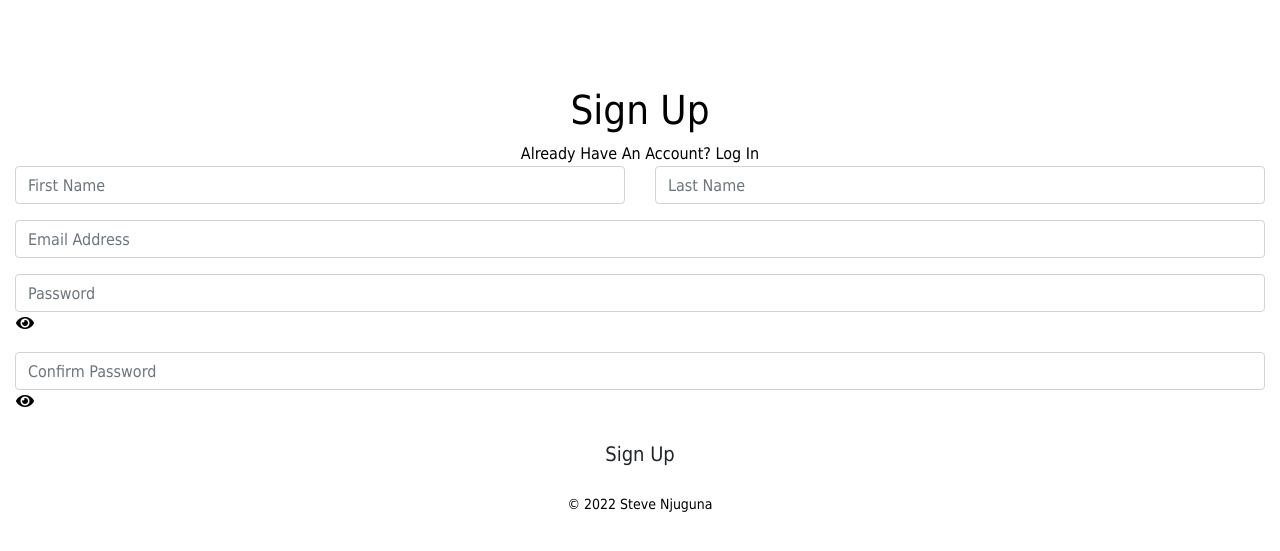
After one commit to steve-njuguna-k/Flask-Bug-Tracker, a Flask app: page /register in a window 1280 px wide. The commit adds this page. Shown: the top 551 px of the page. Run offline with Flask 2, Linux system fonts and the light colour scheme; some libraries are stand-ins or nearby versions.

Commit message:
Added login & register forms & pages

```diff
--- a/app/__init__.py
+++ b/app/__init__.py
@@ -1,5 +1,9 @@
 from flask import Flask
+from dotenv import load_dotenv
 
 app = Flask(__name__)
 
+load_dotenv('.env')
+app.config.from_pyfile('config.py')
+
 from app import views
--- a/app/forms.py
+++ b/app/forms.py
@@ -0,0 +1,17 @@
+from flask_wtf import FlaskForm
+from wtforms import StringField, PasswordField, SubmitField, BooleanField
+from wtforms.validators import DataRequired, Email, Length, EqualTo
+
+class LoginForm(FlaskForm):
+    email = StringField(label='Email Address', validators=[DataRequired(), Email(message='⚠️ Enter A Valid Email Address!')], render_kw={"placeholder": "Email Address"})
+    password = PasswordField(label='Password', validators=[DataRequired(), Length(min=6, max=255,  message='⚠️ Password strength must be between %(min)d and %(max)d characters!')], render_kw={"placeholder": "Password"})
+    show_password = BooleanField('Show password', id='check')
+    submit = SubmitField(label=('Log In'))
+
+class RegisterForm(FlaskForm):
+    first_name = StringField(label='First Name', validators=[DataRequired(), Length(min=3, max=255,  message='⚠️ Name length must be between %(min)d and %(max)d characters!')], render_kw={"placeholder": "First Name"})
+    last_name = StringField(label='Last Name', validators=[DataRequired(), Length(min=3, max=255,  message='⚠️ Name length must be between %(min)d and %(max)d characters!')], render_kw={"placeholder": "Last Name"})
+    email = StringField(label='Email Address', validators=[DataRequired(), Email(message='⚠️ Enter A Valid Email Address!')], render_kw={"placeholder": "Email Address"})
+    password = PasswordField(label='Password', validators=[DataRequired(), Length(min=6, max=255,  message='⚠️ Password strength must be between %(min)d and %(max)d characters!')], render_kw={"placeholder": "Password"})
+    confirm_password = PasswordField(label='Confirm Password', validators=[DataRequired(), EqualTo('password', message='⚠️ The Passwords Entered Do Not Match!')], render_kw={"placeholder": "Confirm Password"})
+    submit = SubmitField(label=('Sign Up'))
--- a/app/templates/Navbar.html
+++ b/app/templates/Navbar.html
@@ -23,9 +23,9 @@
                 </ul>
                 <div class="d-flex">
                     <div class="dropdown">
-                        <button class="btn btn-md btn-primary ms-3" id="dropdownMenuButton" data-toggle="dropdown" aria-expanded="false" style="margin-left: 30px;">
-                        Register | Log In
-                        </button>
+                        <a href="{{ url_for('login') }}">
+                            <button class="btn btn-md btn-primary ms-3" id="dropdownMenuButton" data-toggle="dropdown" aria-expanded="false" style="margin-left: 30px;">Register | Log In</button>
+                        </a>
                         <div class="dropdown-menu" aria-labelledby="dropdownMenuButton">
                             <a class="dropdown-item" href="#"><i class="fal fa-user-alt"></i> My Profile</a>
                             <a class="dropdown-item" href="#"><i class="fal fa-file-alt"></i> My Bugs</a>
--- /dev/null
+++ b/app/templates/Register.html
@@ -0,0 +1,67 @@
+{% extends "Base.html" %}
+
+{% block content %}
+    {% with messages = get_flashed_messages(with_categories=true) %}
+        {% if messages %}
+            {% for category, message in messages %}
+                <div class="alert alert-{{ category }} alert-dismissible fade show text-center" role="alert">
+                    <span>{{ message }}</span>
+                    <button type="button" class="close" data-dismiss="alert" aria-label="Close">
+                    <span aria-hidden="true">&times;</span>
+                    </button>
+                </div>
+            {% endfor %}
+        {% endif %}
+    {% endwith %}
+
+    <div class="signup-form">
+        <form action="" method="POST">
+            {{ form.csrf_token }}
+            {% for field, errors in form.errors.items() %}
+                <div class="alert alert-danger alert-dismissible fade show" role="alert">
+                    {{ ', '.join(errors) }}
+                    <button type="button" class="close" data-dismiss="alert" aria-label="Close">
+                    <span aria-hidden="true">&times;</span>
+                    </button>
+                </div>
+            {% endfor %}
+            <a href="{{ url_for('home') }}">
+                <h4 class="logo text-center"><span class="logocolour"><i class="far fa-code fa-lg fa-3x"></i></span></h4>
+            </a>
+            <h1 class="text-center" style="margin-top: 30px;">Sign Up</h1>
+            <div class="hint-text text-center">Already Have An Account? <a href="{{ url_for('login') }}">Log In</a></div>
+            <div class="form-group">
+                <div class="row">
+                    <div class="col">
+                        {{ form.first_name(class="form-control", placeholder="First Name") }}
+                    </div>
+                    <div class="col">
+                        {{ form.last_name(class="form-control", placeholder="Last Name") }}
+                    </div>
+                </div>
+            </div>
+            <div class="form-group">
+                {{ form.email(class="form-control", placeholder="Email Address") }}
+            </div>
+            <div class="form-group">
+                {{ form.password(class="form-control", placeholder="Password") }}
+                <i class="toggle-password fa fa-fw fa-eye text-primary"></i>
+            </div>
+            <div class="form-group">
+                {{ form.confirm_password(class="form-control", placeholder="Confirm Password") }}
+                <i class="toggle-password fa fa-fw fa-eye text-primary"></i>
+            </div>
+            <div class="form-group">
+                <button type="submit" class="btn btn-blue btn-block btn-lg">Sign Up</button>
+            </div>
+        </form>
+    </div>
+
+    {% block footer %}
+	<div class="container">
+		<div id="footer">
+			<p class="text-center">© 2022 Steve Njuguna</p>
+		</div>
+	</div>
+	{% endblock %}
+{% endblock %}
--- a/app/views.py
+++ b/app/views.py
@@ -1,6 +1,17 @@
 from app import app
 from flask import render_template
+from .forms import LoginForm, RegisterForm
 
 @app.route('/')
 def home():
     return render_template('Index.html')
+
+@app.route('/login')
+def login():
+    form = LoginForm()
+    return render_template('Log In.html', form = form)
+
+@app.route('/register')
+def register():
+    form = RegisterForm()
+    return render_template('Register.html', form = form)
```
Also changed, not shown: app/templates/Log In.html (added, +52 -0 lines).
